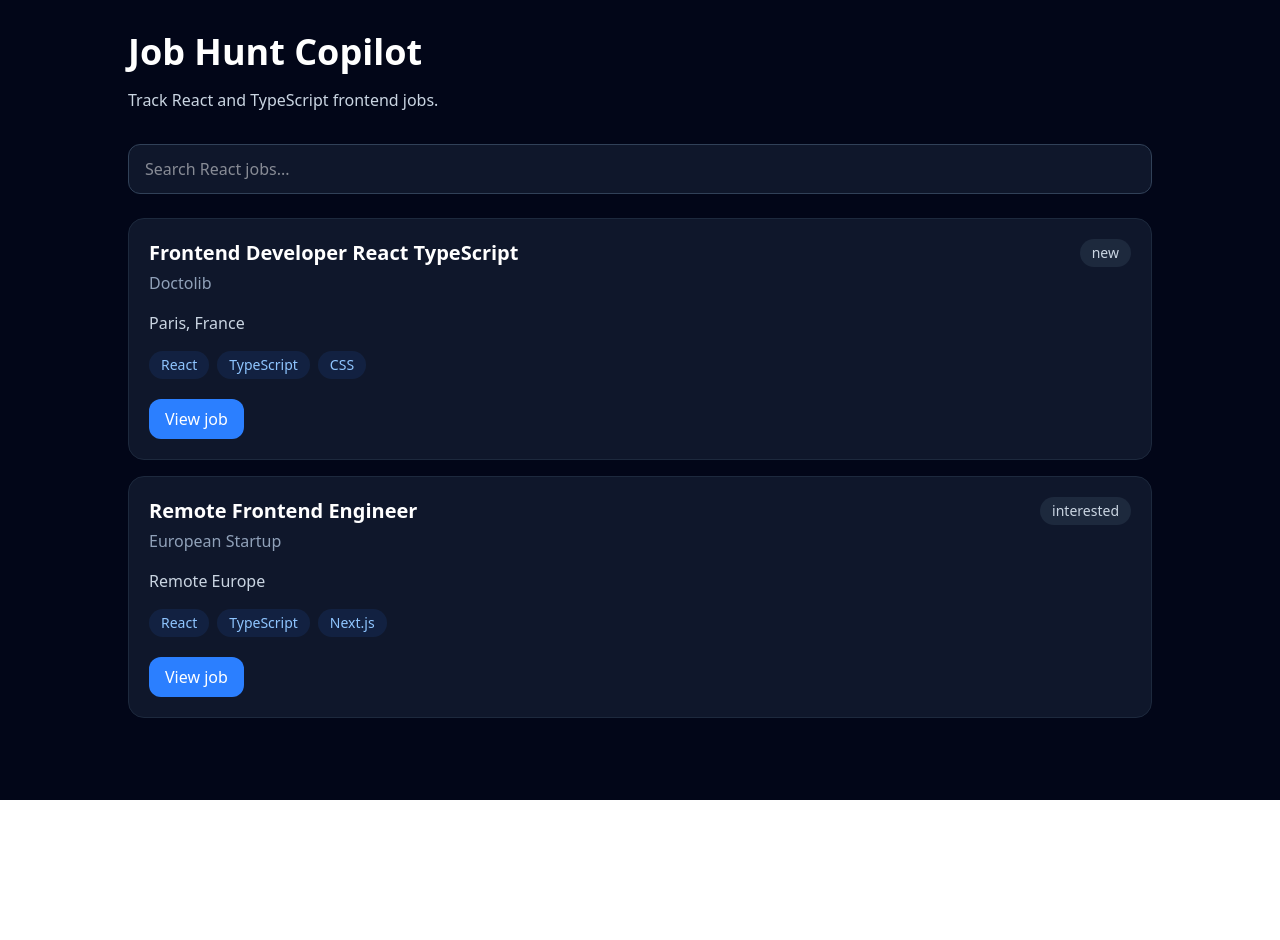
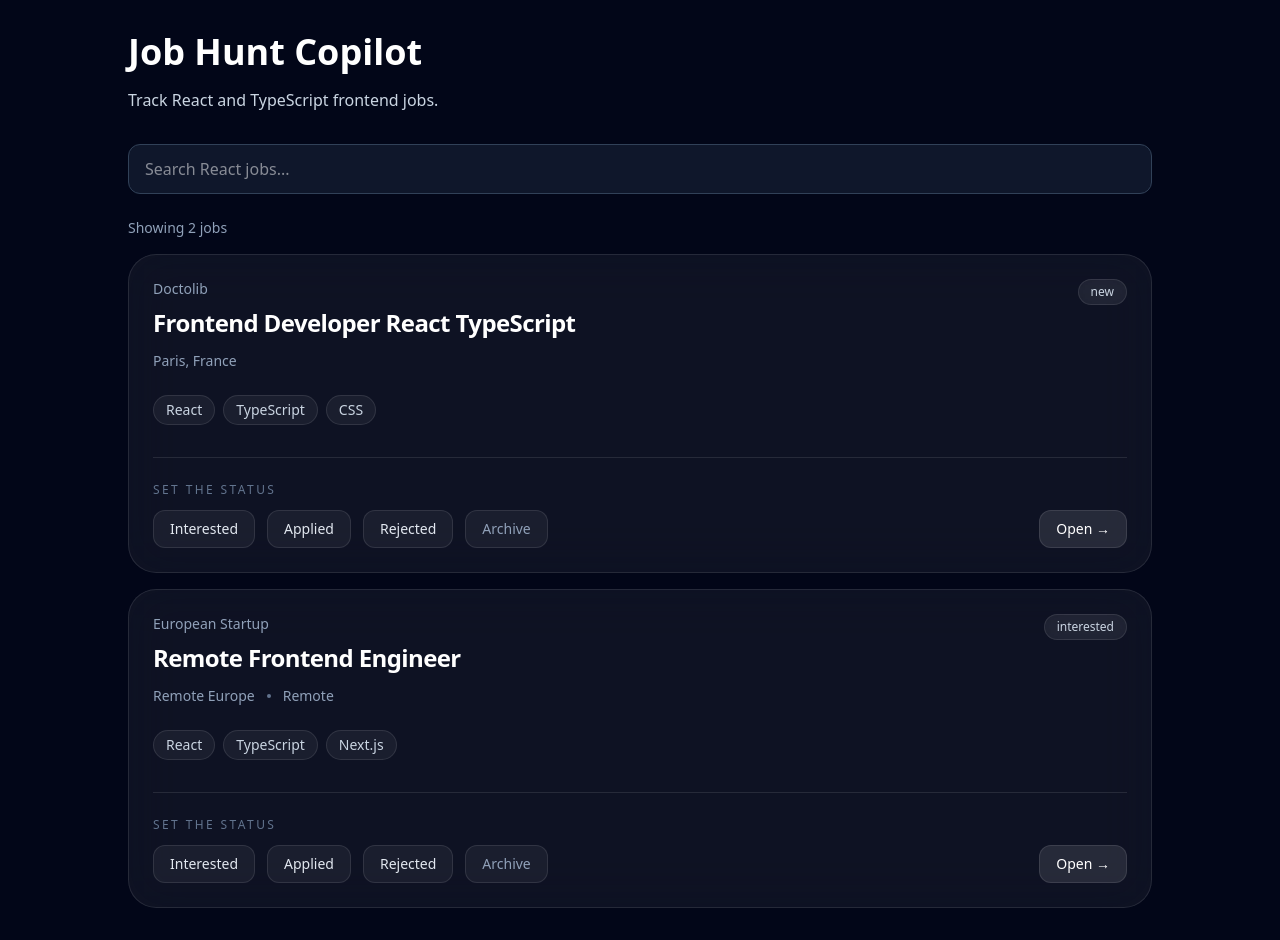
Before and after one commit to martalewan/job-hunt-copilot, a React (Vite) app: page / in a window 1280 px wide. Before the commit the page ends 800 px from the top, so only its background shows below. Built offline with nearby package versions, Linux system fonts and the light colour scheme.

Commit message:
feat: Implement job status management and archiving functionality

```diff
--- a/src/App.tsx
+++ b/src/App.tsx
@@ -2,35 +2,77 @@ import { useMemo, useState } from 'react';
 import { JobCard } from './components/JobCard';
 import { JobFilters } from './components/JobFilters';
 import { mockJobs } from './data/mockJobs';
+import type { JobStatus } from './types/job';
 
 function App() {
   const [search, setSearch] = useState('');
+  const [jobs, setJobs] = useState(mockJobs);
+
+  function handleStatusChange(
+    id: string,
+    status: JobStatus
+  ) {
+    setJobs((prevJobs) =>
+      prevJobs.map((job) =>
+        job.id === id
+          ? { ...job, status }
+          : job
+      )
+    );
+  }
+
+  function handleArchive(id: string) {
+    setJobs((prevJobs) =>
+      prevJobs.map((job) =>
+        job.id === id
+          ? { ...job, archived: true }
+          : job
+      )
+    );
+  }
 
   const filteredJobs = useMemo(() => {
-    return mockJobs.filter((job) => {
-      const value =
-        `${job.title} ${job.company} ${job.tags.join(' ')}`.toLowerCase();
+    return jobs
+      .filter((job) => !job.archived)
+      .filter((job) => {
+        const value =
+          `${job.title} ${job.company} ${job.location} ${job.tags.join(' ')}`.toLowerCase();
 
-      return value.includes(search.toLowerCase());
-    });
-  }, [search]);
+        return value.includes(search.toLowerCase());
+      });
+  }, [jobs, search]);
 
   return (
     <main className="min-h-screen bg-slate-950 p-8 text-white">
       <section className="mx-auto max-w-5xl">
-        <h1 className="text-4xl font-bold">Job Hunt Copilot</h1>
+        <h1 className="text-4xl font-bold">
+          Job Hunt Copilot
+        </h1>
 
         <p className="mt-4 max-w-2xl text-slate-300">
           Track React and TypeScript frontend jobs.
         </p>
 
         <div className="mt-8">
-          <JobFilters search={search} setSearch={setSearch} />
+          <JobFilters
+            search={search}
+            setSearch={setSearch}
+          />
         </div>
+
+        <p className="mb-4 text-sm text-slate-400">
+          Showing {filteredJobs.length} job
+          {filteredJobs.length === 1 ? '' : 's'}
+        </p>
 
         <div className="grid gap-4">
           {filteredJobs.map((job) => (
-            <JobCard key={job.id} job={job} />
+            <JobCard
+              key={job.id}
+              job={job}
+              onStatusChange={handleStatusChange}
+              onArchive={handleArchive}
+            />
           ))}
         </div>
       </section>
--- a/src/components/JobCard.tsx
+++ b/src/components/JobCard.tsx
@@ -1,43 +1,106 @@
-import type { Job } from '../types/job';
+import type { Job, JobStatus } from '../types/job';
 
 type JobCardProps = {
     job: Job;
+    onStatusChange: (id: string, status: JobStatus) => void;
+    onArchive: (id: string) => void;
 };
 
-export function JobCard({ job }: JobCardProps) {
+export function JobCard({
+    job,
+    onStatusChange,
+    onArchive,
+}: JobCardProps) {
     return (
-        <article className="rounded-2xl border border-slate-800 bg-slate-900 p-5">
+        <article className="group rounded-[28px] border border-white/10 bg-white/5 p-6 backdrop-blur-xl transition-all duration-300 hover:border-white/20 hover:bg-white/[0.07]">
             <div className="flex items-start justify-between gap-4">
                 <div>
-                    <h2 className="text-xl font-semibold">{job.title}</h2>
-                    <p className="mt-1 text-slate-400">{job.company}</p>
+                    <p className="text-sm text-slate-400">
+                        {job.company}
+                    </p>
+
+                    <h2 className="mt-2 text-2xl font-semibold tracking-tight text-white">
+                        {job.title}
+                    </h2>
+
+                    <div className="mt-3 flex items-center gap-3 text-sm text-slate-400">
+                        <span>{job.location}</span>
+
+                        {job.remote && (
+                            <>
+                                <span className="h-1 w-1 rounded-full bg-slate-500" />
+                                <span>Remote</span>
+                            </>
+                        )}
+                    </div>
                 </div>
 
-                <span className="rounded-full bg-slate-800 px-3 py-1 text-sm text-slate-300">
+                <div className="rounded-full border border-white/10 bg-white/5 px-3 py-1 text-xs text-slate-300 backdrop-blur-md">
                     {job.status}
-                </span>
+                </div>
             </div>
 
-            <p className="mt-4 text-slate-300">{job.location}</p>
-
-            <div className="mt-4 flex flex-wrap gap-2">
+            <div className="mt-6 flex flex-wrap gap-2">
                 {job.tags.map((tag) => (
                     <span
                         key={tag}
-                        className="rounded-full bg-blue-500/10 px-3 py-1 text-sm text-blue-300"
+                        className="rounded-full border border-white/10 bg-white/5 px-3 py-1 text-sm text-slate-300"
                     >
                         {tag}
                     </span>
                 ))}
             </div>
 
-            <a
-                href={job.url}
-                target="_blank"
-                className="mt-5 inline-block rounded-xl bg-blue-500 px-4 py-2 font-medium text-white hover:bg-blue-400"
-            >
-                View job
-            </a>
+            <div className="mt-8 border-t border-white/10 pt-6">
+                <p className="mb-3 text-xs uppercase tracking-[0.2em] text-slate-500">
+                    Set the status
+                </p>
+
+                <div className="flex flex-wrap items-center gap-3">
+                    <button
+                        onClick={() =>
+                            onStatusChange(job.id, 'interested')
+                        }
+                        className="rounded-xl border border-white/10 bg-white/5 px-4 py-2 text-sm text-slate-200 transition hover:bg-white/10"
+                    >
+                        Interested
+                    </button>
+
+                    <button
+                        onClick={() =>
+                            onStatusChange(job.id, 'applied')
+                        }
+                        className="rounded-xl border border-white/10 bg-white/5 px-4 py-2 text-sm text-slate-200 transition hover:bg-white/10"
+                    >
+                        Applied
+                    </button>
+
+                    <button
+                        onClick={() =>
+                            onStatusChange(job.id, 'rejected')
+                        }
+                        className="rounded-xl border border-white/10 bg-white/5 px-4 py-2 text-sm text-slate-200 transition hover:bg-white/10"
+                    >
+                        Rejected
+                    </button>
+
+                    <button
+                        onClick={() => onArchive(job.id)}
+                        className="rounded-xl border border-white/10 bg-white/5 px-4 py-2 text-sm text-slate-400 transition hover:bg-white/10"
+                    >
+                        Archive
+                    </button>
+
+                    <a
+                        href={job.url}
+                        target="_blank"
+                        rel="noreferrer"
+                        className="ml-auto rounded-xl border border-white/10 bg-white/10 px-4 py-2 text-sm font-medium text-white transition hover:bg-white/20"
+                    >
+                        Open →
+                    </a>
+                </div>
+            </div>
         </article>
     );
 }
--- a/src/data/mockJobs.ts
+++ b/src/data/mockJobs.ts
@@ -10,6 +10,7 @@ export const mockJobs: Job[] = [
         tags: ['React', 'TypeScript', 'CSS'],
         url: 'https://example.com',
         status: 'new',
+        archived: false,
     },
     {
         id: '2',
@@ -20,5 +21,6 @@ export const mockJobs: Job[] = [
         tags: ['React', 'TypeScript', 'Next.js'],
         url: 'https://example.com',
         status: 'interested',
+        archived: false,
     },
 ];
--- a/src/types/job.ts
+++ b/src/types/job.ts
@@ -1,3 +1,5 @@
+export type JobStatus = 'new' | 'interested' | 'applied' | 'rejected';
+
 export type Job = {
     id: string;
     title: string;
@@ -6,5 +8,6 @@ export type Job = {
     remote: boolean;
     tags: string[];
     url: string;
-    status: 'new' | 'interested' | 'applied' | 'rejected';
+    status: JobStatus;
+    archived: boolean;
 };
```
